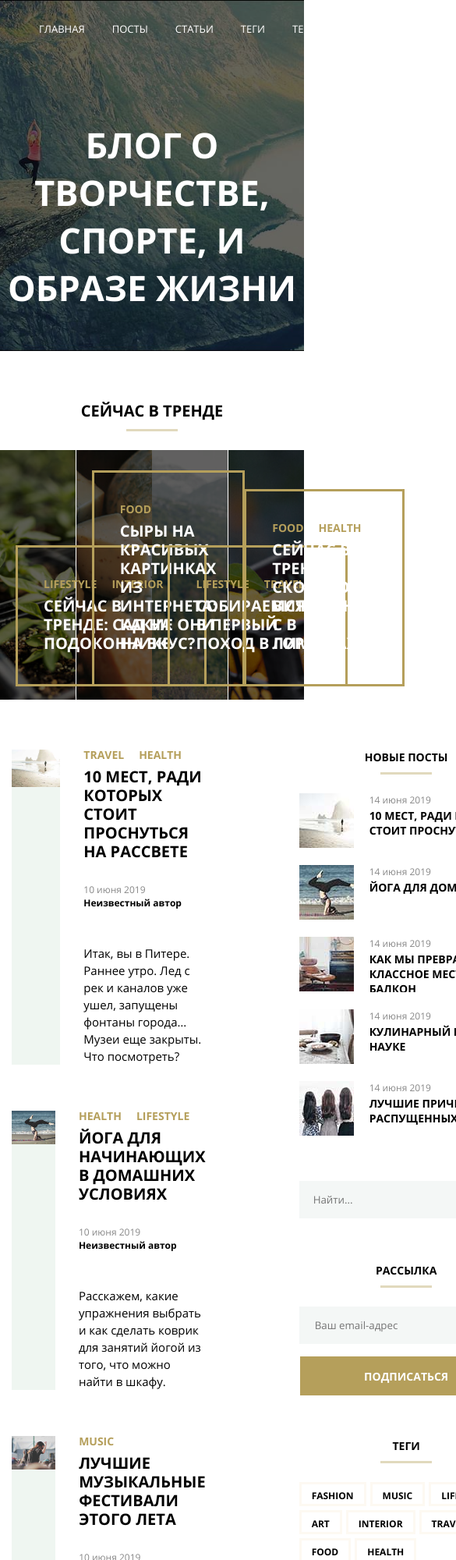
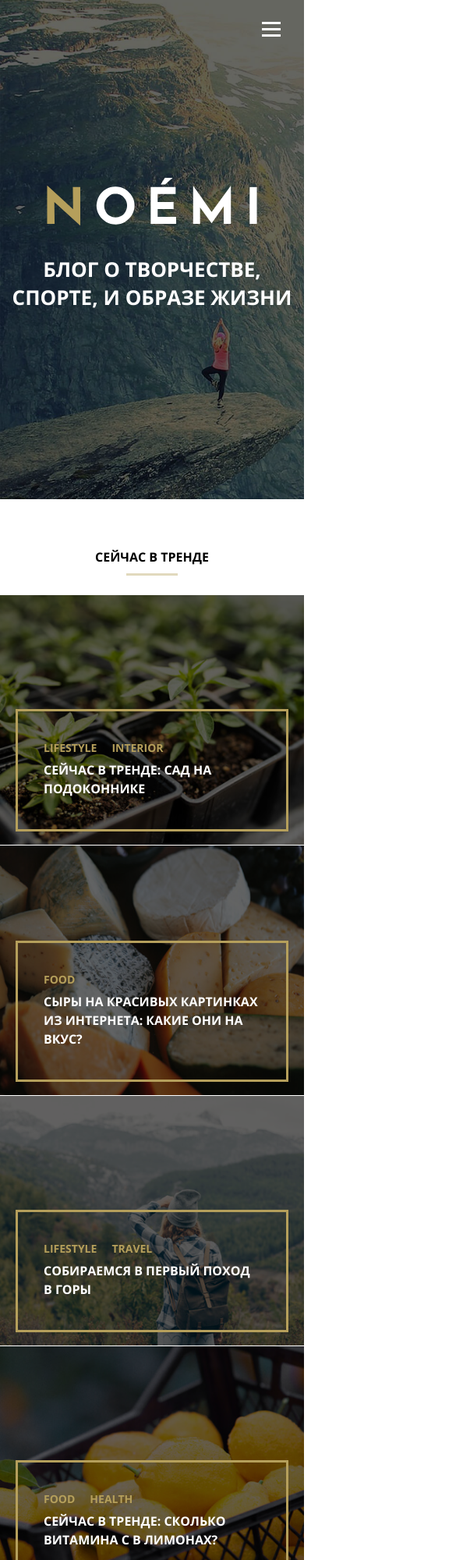
Before and after one commit to Cantidou/MQ-diploma, a plain HTML site: page index.html in a window 390 px wide. Shown: the top 2000 px of the page at 78% size, 585 px wide, since content can reach past the window. Drawn offline with Linux system fonts and the light colour scheme; files whose address does not match are found by name.

Commit message:
Адаптировал mobile версию

```diff
--- a/css/style.css
+++ b/css/style.css
@@ -305,7 +305,7 @@ h2 a:hover {
 }
 
 .sidebar {
-  max-width: 100%;
+  max-width: 275px;
 
   margin-left: 120px;
   margin-right: auto;
@@ -392,14 +392,14 @@ h4 {
 .search-form {
   display: flex;
 
-  max-width: 275px;
+  max-width: 100%;
   max-height: 48px;
 
   margin-top: 58px;
 }
 
 .search-area {
-  width: 222px;
+  width: calc(100% - 48px);
   height: 48px;
 
   border: none;
@@ -430,7 +430,7 @@ button svg {
 .subscribe-container {
   margin-top: 57px;
 
-  min-width: 275px;
+  max-width: 100%;
   min-height: 170px;
 }
 
@@ -441,7 +441,7 @@ button svg {
 
 .subscribe-area {
   box-sizing: border-box;
-  max-width: 272px;
+  max-width: 100%;
   min-height: 48px;
 
   border: none;
@@ -455,7 +455,7 @@ button svg {
   text-transform: uppercase;
   color: #ffffff;
 
-  width: 270px;
+  width: 100%;
   min-height: 48px;
 
   margin-top: 17px;
@@ -474,7 +474,7 @@ button svg {
 }
 
 .tags {
-  max-width: 275px;
+  max-width: 100%;
   min-heigth: 154px;
 
   margin-top: 55px;
@@ -548,10 +548,12 @@ button svg {
   justify-content: space-between;
 
   max-width: 1170px;
+  max-height: 1600px;
+
   margin-left: auto;
   margin-right: auto;
 
-  padding: 0px 15px 62px 15px;
+  padding: 0px 38px 62px 38px;
 }
 
 .shop_post {
@@ -559,7 +561,7 @@ button svg {
   max-height: 440px;
 }
 
-.shop_post_image img {
+.shop_post img {
   max-width: 100%;
   max-height: 100%;
 }
@@ -970,13 +972,184 @@ button svg {
     max-width: 686px;
   }
 
+  .shop_post, .shop_post picture {
+    max-width: calc(50% - 0.25%);
+  }
+
   .shop_post:nth-child(1n+3) {
     margin-top: 57px;
   }
+
+  .shop_content {
+    max-width: 292px;
+  }
 }
 
-@media (min-width: 641px) and (max-width:700px) {
+@media (min-width: 641px) and (max-width:720px) {
   .shop_content {
-    outline-offset: 5px;
+    outline-offset: 10px;
   }
 }
+
+@media (min-width: 641px) and (max-width: 700px) {
+  .shop_content {
+    outline-offset: 0;
+  }
+}
+
+@media (max-width: 640px) {
+  .header {
+    background-image: url("../images/banner-mobile.jpg");
+
+    height: 640px;
+  }
+
+  .nav-list {
+    display: none;
+  }
+
+.logo-container svg {
+    position: absolute;
+
+    top: 200px;
+    right: 0;
+    bottom: 0;
+    left: 0;
+
+    min-width: 269px;
+    min-height: 61px;
+
+    margin-left: auto;
+    margin-right: auto;
+  }
+
+  .burger {
+    display: block;
+    position: relative;
+    width: 24px;
+    height: 19px;
+
+    margin-top: auto;
+    margin-right: 15px;
+    margin-bottom: auto;
+    margin-left: auto;
+
+    cursor:  pointer;
+  }
+
+  .burger::before,
+  .burger::after {
+    content: "";
+    background-color: #ffffff;
+    position: absolute;
+    width: 100%;
+    height: 3px;
+    left: 0;
+  }
+
+  .burger span {
+    position: absolute;
+    background-color: #ffffff;
+    left: 0;
+    width: 100%;
+    height: 3px;
+    top: 8px;
+  }
+
+  .burger::before {
+    top: 0;
+  }
+
+  .burger::after {
+    bottom: 0;
+  }
+
+  .logo-container {
+    width: 25%;
+  }
+
+  h1 {
+    font-size: 1.625em;
+
+    margin-top: 280px;
+  }
+
+  .trends-header, .shop_header {
+    font-size: 1em;
+  }
+
+  .trends {
+    flex-wrap: wrap;
+  }
+
+  .trends article {
+    width: 100%;
+  }
+
+  .trends article {
+    margin-top: 0.25%;
+  }
+
+  .trends article:nth-child(1n+2) {
+    margin-left: 0;
+  }
+
+  .wrapper {
+    flex-direction: column;
+  }
+
+  .content {
+    margin-right: auto;
+  }
+
+  h2 a {
+    font-size: 0.666em;
+  }
+
+  .post {
+    flex-wrap: wrap;
+    flex-direction: column;
+  }
+
+  .post-content {
+    margin-top: 16px;
+    margin-left: 0;
+  }
+
+  .sidebar {
+    max-width: 100%;
+    margin: 0;
+  }
+
+  .sidebar-post {
+    max-width: 100%;
+  }
+
+  .categories {
+    max-width: 100%;
+  }
+
+  .shop_box {
+    flex-wrap: wrap;
+    flex-direction: column;
+
+    max-width: 686px;
+  }
+
+  .shop_post, .shop_post img {
+    display: block;
+    max-width: 100%;
+
+    margin-left: auto;
+    margin-right: auto;
+  }
+
+  .shop_post:nth-child(1n+2) {
+    margin-top: 37px;
+  }
+
+  .shop_content {
+    max-width: 100%;
+  }
+}
+}
--- a/index.html
+++ b/index.html
@@ -253,7 +253,12 @@
     <h3 class="shop_header">Наши изделия</h3>
     <section class="shop_box">
       <article class="shop_post">
-        <img src="images\shop-item-desk1.jpg" alt="post1_image">
+        <picture>
+          <source srcset="images\shop-item-desk1.jpg" media="(min-width: 1200px)">
+          <source srcset="images\shop-item-tablet1.jpg" media="(min-width: 641px)">
+          <source srcset="images\shop-item-mobile1.jpg" media="(max-width: 640px)">
+          <img src="images\shop-item-desk1.jpg" alt="post1_image">
+        </picture>
         <div class="shop_content">
           <h2 class="post_header"><a href=#>Подушка на диван</a></h2>
           <p class=post_text>Набор из двух подушек с модными принтами. Видео о создании <a href=#>здесь.</a></p>
@@ -265,7 +270,12 @@
         </div>
       </article>
       <article class="shop_post">
-        <img src="images\shop-item-desk2.jpg" alt="post2_image">
+        <picture>
+          <source srcset="images\shop-item-desk2.jpg" media="(min-width: 1200px)">
+          <source srcset="images\shop-item-tablet2.jpg" media="(min-width: 641px)">
+          <source srcset="images\shop-item-mobile2.jpg" media="(max-width: 640px)">
+          <img src="images\shop-item-desk2.jpg" alt="post2_image">
+        </picture>
         <div class="shop_content">
           <h2 class="post_header"><a href=#>Кукла «зайчик»</a></h2>
           <p class=post_text>Интерьерная рукодельная кукла «зайчик», созданию которой посвящена <a href=#>весенняя серия постов</a> в блоге и несколько подкастов.</p>
@@ -276,7 +286,12 @@
         </div>
       </article>
       <article class="shop_post">
-        <img src="images\shop-item-desk3.jpg" alt="post3_image">
+        <picture>
+          <source srcset="images\shop-item-desk3.jpg" media="(min-width: 1200px)">
+          <source srcset="images\shop-item-tablet3.jpg" media="(min-width: 641px)">
+          <source srcset="images\shop-item-mobile3.jpg" media="(max-width: 640px)">
+          <img src="images\shop-item-desk3.jpg" alt="post3_image">
+        </picture>
         <div class="shop_content">
         <h2 class="post_header"><a href=#>Шестиугольная рамка</a></h2>
         <p class=post_text>Необычная рамка для украшения дома из видео <a href=#>«Как сделать рамку из подручных средств за 30 минут»</a></p>
```
